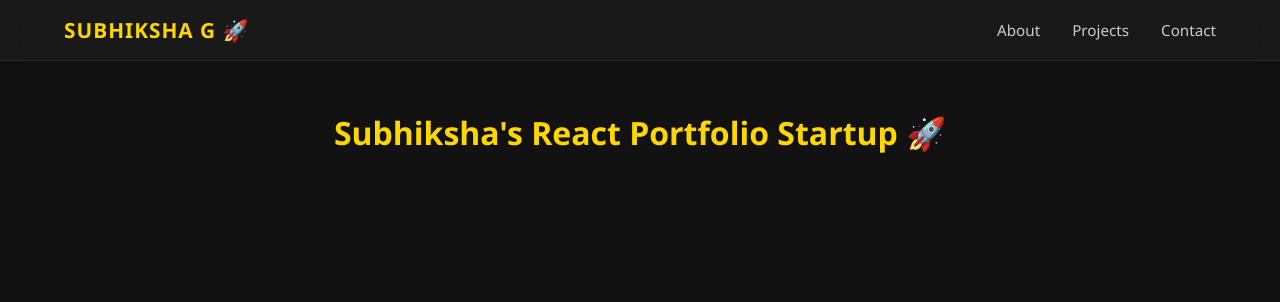
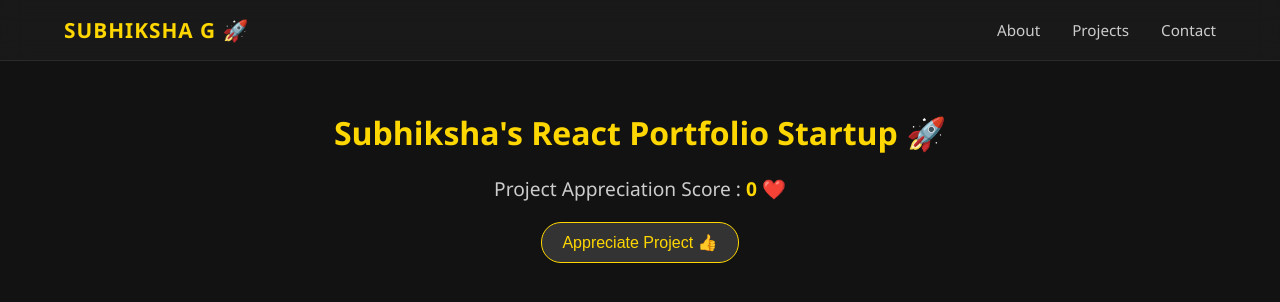
Before and after one commit to Subhiksha-G/Subhiksha-React-Portfolio, a React app: page / in a window 1280 px wide. Shown: the top 302 px of the page. Built offline with nearby package versions, Linux system fonts and the light colour scheme; the HTML template or start-up script is replaced by a standard one.

Commit message:
Added interactive counter state using useState hook

```diff
--- a/src/App.jsx
+++ b/src/App.jsx
@@ -2,12 +2,38 @@ import { useState } from "react";
 import Navbar from "./components/Navbar/Navbar";
 
 function App() {
+  const [likes, setLikes] = useState(0);
+
+  function handleLikeClick() {
+    setLikes(likes + 1);
+  }
+
   return (
     <div className="app-container">
       <Navbar logoTitle="SUBHIKSHA G 🚀" />
-      <h1 style={{color: 'gold', textAlign: 'center', marginTop: '50px'}}>Subhiksha's React Portfolio Startup 🚀</h1>
+      <div style={{ textAlign: "center", marginTop: "50px" }}>
+        <h1 style={{ color: "gold" }}>
+          Subhiksha's React Portfolio Startup 🚀
+        </h1>
+        <p style={{ fontSize: "1.2rem", color: "#cccccc" }}>
+          Project Appreciation Score :{" "}
+          <strong style={{ color: "gold" }}>{likes}</strong> ❤️
+        </p>
+        <button onClick={handleLikeClick} style={{
+          background: '#333',
+          color: 'gold',
+          border: '1px solid gold',
+          padding: '10px 20px',
+          borderRadius: '20px',
+          cursor: 'pointer',
+          fontSize: '1rem',
+          transition: '0.3s'
+        }}>
+          Appreciate Project 👍
+        </button>
+      </div>
     </div>
-  )
+  );
 }
 
-export default App
+export default App;
```
